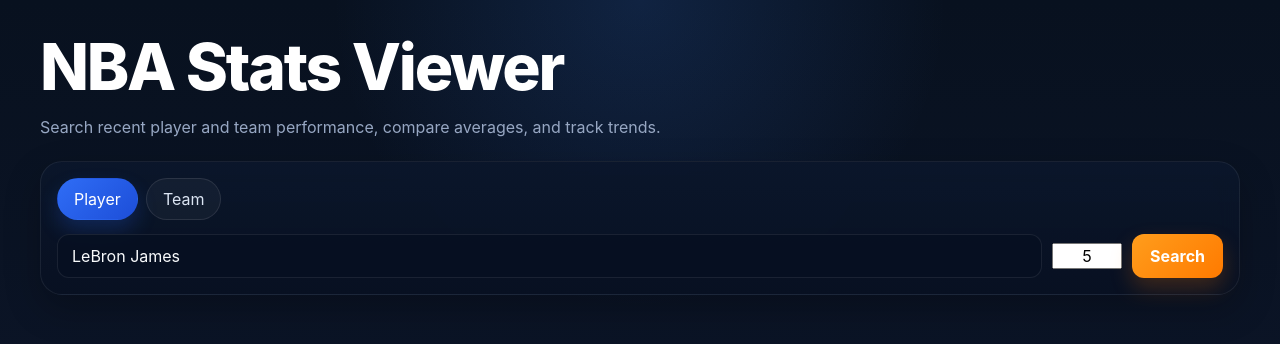
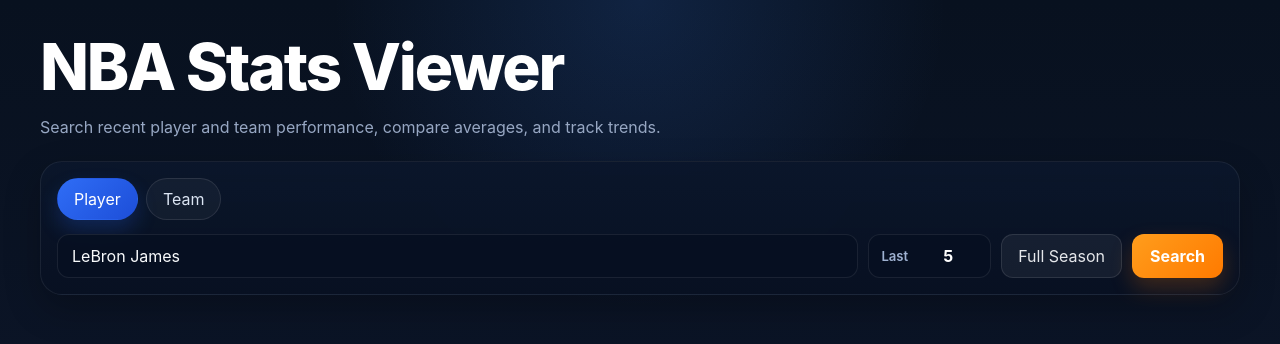
Before and after one commit to XTK99/BasketballStats, a React app in the folder frontend/: page / in a window 1280 px wide. Shown: the top 344 px of the page. Built offline with nearby package versions, Linux system fonts and the light colour scheme; the HTML template or start-up script is replaced by a standard one.

Commit message:
added full season shortcut

```diff
--- a/frontend/src/App.css
+++ b/frontend/src/App.css
@@ -153,9 +153,49 @@ button {
   text-align: center;
 }
 
+.last-games-group {
+  display: flex;
+  align-items: center;
+  gap: 8px;
+  height: 44px;
+  padding: 0 10px 0 12px;
+  border-radius: 12px;
+  background: rgba(7, 16, 34, 0.95);
+  border: 1px solid rgba(255, 255, 255, 0.08);
+}
+
+.last-games-label {
+  font-size: 0.82rem;
+  font-weight: 600;
+  color: #9fb2d2;
+  white-space: nowrap;
+}
+
 .last-games-input {
-  width: 70px;
+  width: 64px;
+  height: 30px;
+  border: none;
+  outline: none;
+  background: transparent;
+  color: #ffffff;
   text-align: center;
+  font-weight: 700;
+  padding: 0;
+  border-radius: 8px;
+}
+
+.last-games-input::-webkit-outer-spin-button,
+.last-games-input::-webkit-inner-spin-button {
+  -webkit-appearance: none;
+  margin: 0;
+}
+
+.last-games-input[type="number"] {
+  -moz-appearance: textfield;
+}
+
+.full-season-button {
+  white-space: nowrap;
 }
 
 .search-select {
--- a/frontend/src/App.jsx
+++ b/frontend/src/App.jsx
@@ -26,13 +26,22 @@ function App() {
   const [resultFilter, setResultFilter] = useState("all");
   const [opponentFilter, setOpponentFilter] = useState("");
 
-  // current threshold input controls
   const [thresholdStat, setThresholdStat] = useState("points");
   const [thresholdOperator, setThresholdOperator] = useState(">=");
   const [thresholdValue, setThresholdValue] = useState("");
 
-  // applied threshold filters
   const [thresholdFilters, setThresholdFilters] = useState([]);
+
+  async function runSearch(gameCount) {
+    const safeGameCount = Math.max(1, Number(gameCount) || 1);
+
+    const result =
+      mode === "player"
+        ? await getPlayerGames(searchValue, safeGameCount)
+        : await getTeamGames(searchValue, safeGameCount);
+
+    return result;
+  }
 
   async function handleSearch() {
     try {
@@ -40,14 +49,28 @@ function App() {
       setError("");
       setData(null);
 
-      const result =
-        mode === "player"
-          ? await getPlayerGames(searchValue, last)
-          : await getTeamGames(searchValue, last);
-
+      const result = await runSearch(last);
       setData(result);
     } catch (err) {
       console.error("Search error:", err);
+      setError(err.message || "Something went wrong");
+    } finally {
+      setLoading(false);
+    }
+  }
+
+  async function handleUseFullSeason() {
+    try {
+      setLoading(true);
+      setError("");
+
+      const fullSeasonValue = 100;
+      setLast(fullSeasonValue);
+
+      const result = await runSearch(fullSeasonValue);
+      setData(result);
+    } catch (err) {
+      console.error("Full season search error:", err);
       setError(err.message || "Something went wrong");
     } finally {
       setLoading(false);
@@ -116,7 +139,6 @@ function App() {
     setThresholdValue("");
     setThresholdFilters([]);
   }
-  console.log(data?.games?.map((game) => game.matchup));
 
   return (
     <div className="app-shell">
@@ -145,6 +167,8 @@ function App() {
           setLast={setLast}
           handleSearch={handleSearch}
           loading={loading}
+          fullSeasonCount={loadedGames}
+          onUseFullSeason={handleUseFullSeason}
         />
 
         {error && <p className="status-error">{error}</p>}
@@ -163,11 +187,15 @@ function App() {
 
               <div className="hero-stats">
                 <div className="hero-stat-card">
-                  <span className="hero-stat-label">Games Matching</span>
+                  <span className="hero-stat-label">
+                    Games Matching Filters
+                  </span>
                   <span className="hero-stat-value">
                     {filteredCount} / {loadedGames}
                   </span>
-                  <span className="hero-stat-subvalue">{filteredPercent}%</span>
+                  <span className="hero-stat-subvalue">
+                    {filteredPercent}% match
+                  </span>
                 </div>
               </div>
             </div>
--- a/frontend/src/components/SearchBar.jsx
+++ b/frontend/src/components/SearchBar.jsx
@@ -6,16 +6,9 @@ function SearchBar({
   setLast,
   handleSearch,
   loading,
+  fullSeasonCount,
+  onUseFullSeason,
 }) {
-  function handleLastWheel(e) {
-    e.preventDefault();
-
-    const current = Number(last || 0);
-    const nextValue = e.deltaY < 0 ? current + 1 : current - 1;
-
-    setLast(Math.max(1, nextValue));
-  }
-
   return (
     <div className="search-row">
       <input
@@ -23,32 +16,33 @@ function SearchBar({
         type="text"
         value={searchValue}
         onChange={(e) => setSearchValue(e.target.value)}
-        placeholder={mode === "player" ? "Search player" : "Search team"}
+        placeholder={mode === "player" ? "Search player..." : "Search team..."}
       />
 
-      <input
-        className="last-games-input"
-        type="text"
-        inputMode="numeric"
-        value={String(last)}
-        onChange={(e) => {
-          const digitsOnly = e.target.value.replace(/[^\d]/g, "");
-          setLast(digitsOnly === "" ? 1 : Number(digitsOnly));
-        }}
-        onWheel={(e) => {
-          e.preventDefault();
-          const current = Number(last || 1);
-          const nextValue = e.deltaY < 0 ? current + 1 : current - 1;
-          setLast(Math.max(1, nextValue));
-        }}
-        onWheelCapture={(e) => {
-          e.preventDefault();
-        }}
-        placeholder="Last"
-      />
+      <div className="last-games-group">
+        <label className="last-games-label" htmlFor="last-games-input">
+          Last
+        </label>
+        <input
+          id="last-games-input"
+          className="search-number last-games-input"
+          type="number"
+          min="1"
+          value={last}
+          onChange={(e) => setLast(Number(e.target.value) || 1)}
+        />
+      </div>
 
       <button
         type="button"
+        className="secondary-button full-season-button"
+        onClick={onUseFullSeason}
+        disabled={!fullSeasonCount}
+      >
+        Full Season
+      </button>
+
+      <button
         className="search-button"
         onClick={handleSearch}
         disabled={loading}
```
